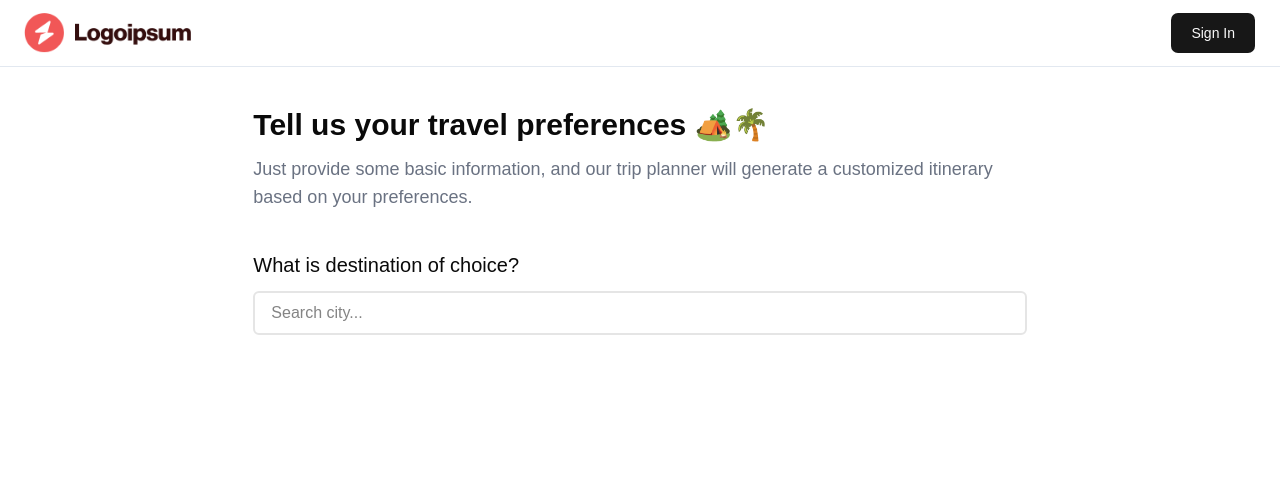
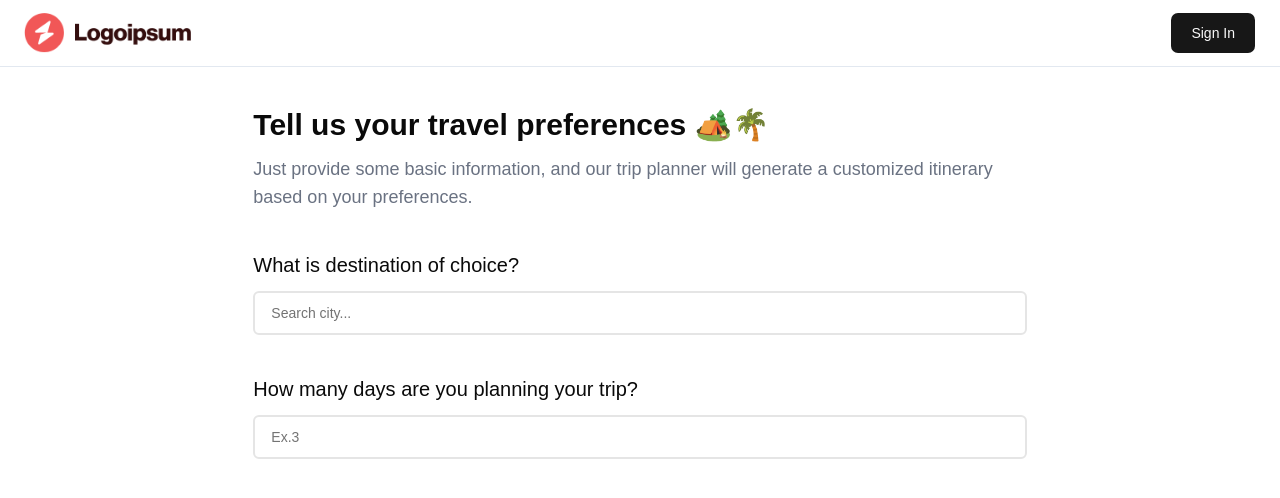
Before and after one commit to FahimFaysalNirjhar/Ai-Tour-Planner-React-Project, a React (Vite) app: page /create-trip in a window 1280 px wide. Shown: the top 498 px of the page. Built offline with nearby package versions, Linux system fonts and the light colour scheme.

Commit message:
days input completed

```diff
--- a/src/Create-Trip/index.jsx
+++ b/src/Create-Trip/index.jsx
@@ -1,5 +1,6 @@
 import React, { useState, useEffect } from "react";
 import GooglePlacesAutocomplete from "react-google-places-autocomplete";
+import { Input } from "../components/ui/input";
 
 const CreateTrip = () => {
   const [query, setQuery] = useState("");
@@ -48,11 +49,11 @@ const CreateTrip = () => {
             onChange: (val) => console.log(val),
           }}
         /> */}
-        <input
+        <Input
           value={query}
           onChange={(e) => setQuery(e.target.value)}
           placeholder="Search city..."
-          className="input input-bordered w-full px-4 py-2 border-2 rounded-sm outline-none focus:outline-blue-500"
+          className="input input-bordered w-full py-5 px-4 border-2 rounded-sm outline-none focus:outline-blue-500"
         />
 
         {results.length > 0 && (
@@ -72,6 +73,16 @@ const CreateTrip = () => {
           </div>
         )}
       </div>
+      <div className="my-10">
+        <h2 className="text-xl font-medium mb-3 ">
+          How many days are you planning your trip?
+        </h2>
+        <Input
+          className="py-5 px-4  rounded-sm border-2"
+          placeholder="Ex.3"
+          type="number"
+        />
+      </div>
     </div>
   );
 };
--- /dev/null
+++ b/src/components/ui/input.jsx
@@ -0,0 +1,22 @@
+import * as React from "react"
+
+import { cn } from "@/lib/utils"
+
+function Input({
+  className,
+  type,
+  ...props
+}) {
+  return (
+    <input
+      type={type}
+      data-slot="input"
+      className={cn(
+        "h-8 w-full min-w-0 rounded-lg border border-input bg-transparent px-2.5 py-1 text-base transition-colors outline-none file:inline-flex file:h-6 file:border-0 file:bg-transparent file:text-sm file:font-medium file:text-foreground placeholder:text-muted-foreground focus-visible:border-ring focus-visible:ring-3 focus-visible:ring-ring/50 disabled:pointer-events-none disabled:cursor-not-allowed disabled:bg-input/50 disabled:opacity-50 aria-invalid:border-destructive aria-invalid:ring-3 aria-invalid:ring-destructive/20 md:text-sm dark:bg-input/30 dark:disabled:bg-input/80 dark:aria-invalid:border-destructive/50 dark:aria-invalid:ring-destructive/40",
+        className
+      )}
+      {...props} />
+  );
+}
+
+export { Input }
```
